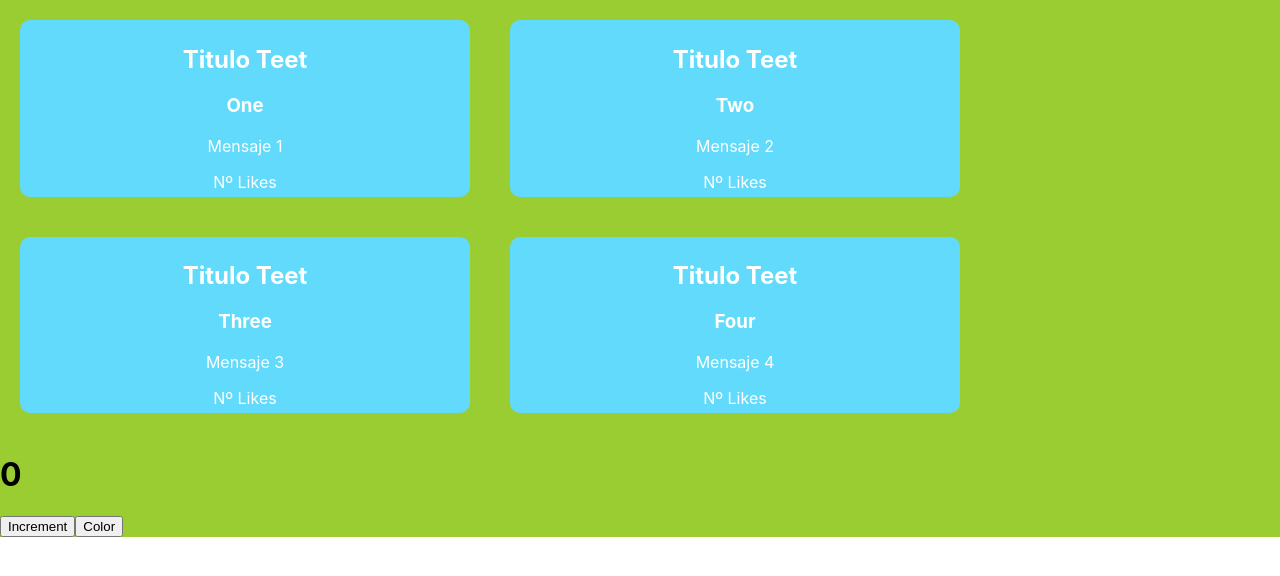
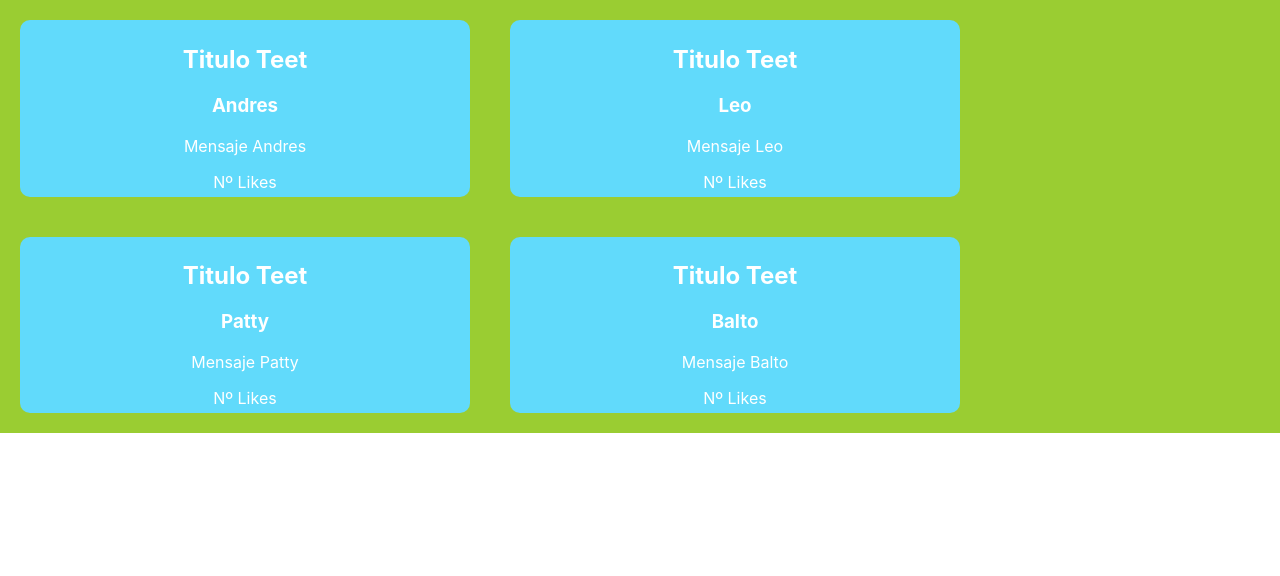
Before and after one commit to abolnaits/one, a React (Create React App) app: page / in a window 1280 px wide. Shown: the top 576 px of the page. Built offline with nearby package versions, Linux system fonts and the light colour scheme.

Commit message:
App
Users map

```diff
--- a/src/App.js
+++ b/src/App.js
@@ -13,6 +13,13 @@ function App(){
   const [isRed, setRed] = useState(false)
   const [count,setCount] = useState(0)
 
+  const [users,setUsers] = useState([
+    {name:'Andres',message:'Mensaje Andres'},
+    {name:'Leo',message:'Mensaje Leo'},
+    {name:'Patty',message:'Mensaje Patty'},
+    {name:'Balto',message:'Mensaje Balto'},
+
+  ])
   const increment = () =>{
     //Modifico el valor de la variable
     setCount(count + 1)
@@ -25,6 +32,7 @@ function App(){
   }
   return(
     <div className={isRed ? 'uno' : 'dos'}>
+      {/*
       <Tweet name="One" message="Mensaje 1"/>
       <Tweet name="Two"  message="Mensaje 2"/>
       <Tweet name="Three"  message="Mensaje 3"/>
@@ -33,6 +41,10 @@ function App(){
       <h1>{count}</h1>
       <button onClick={increment}>Increment</button>
       <button onClick={changeColor}>Color</button>
+      */}
+      { users.map(user =>(
+        <Tweet name={user.name} message={user.message}/>
+      )) }
     </div>
   );
 }
```
